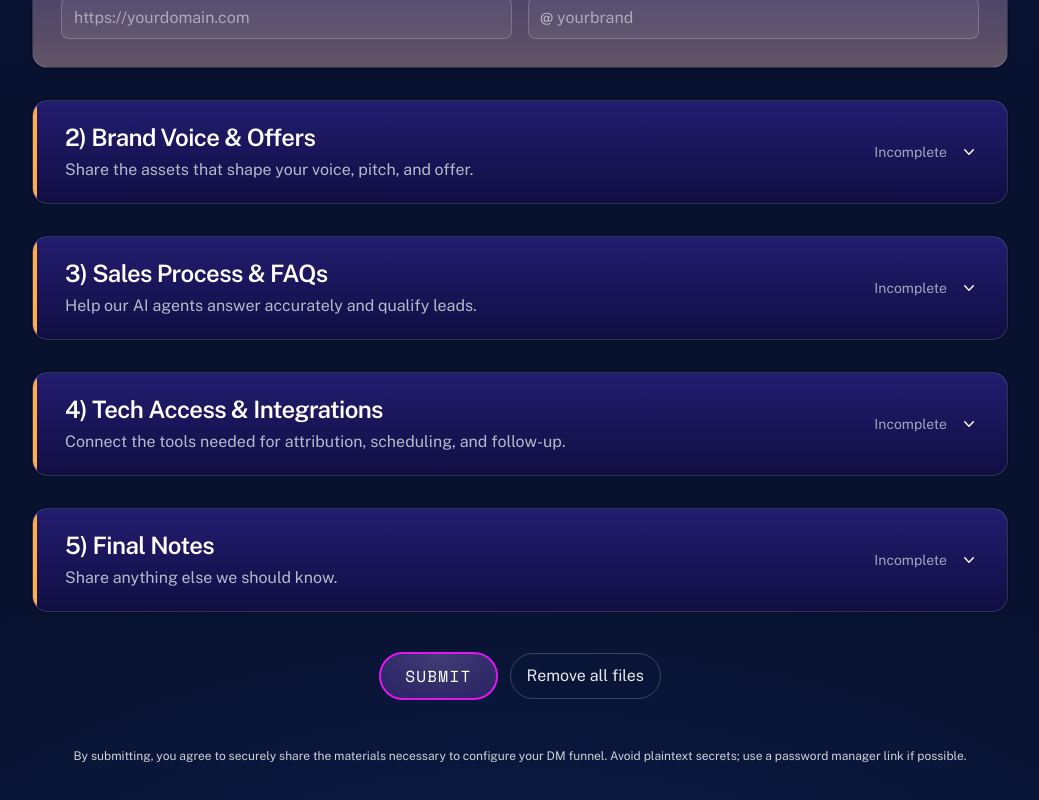
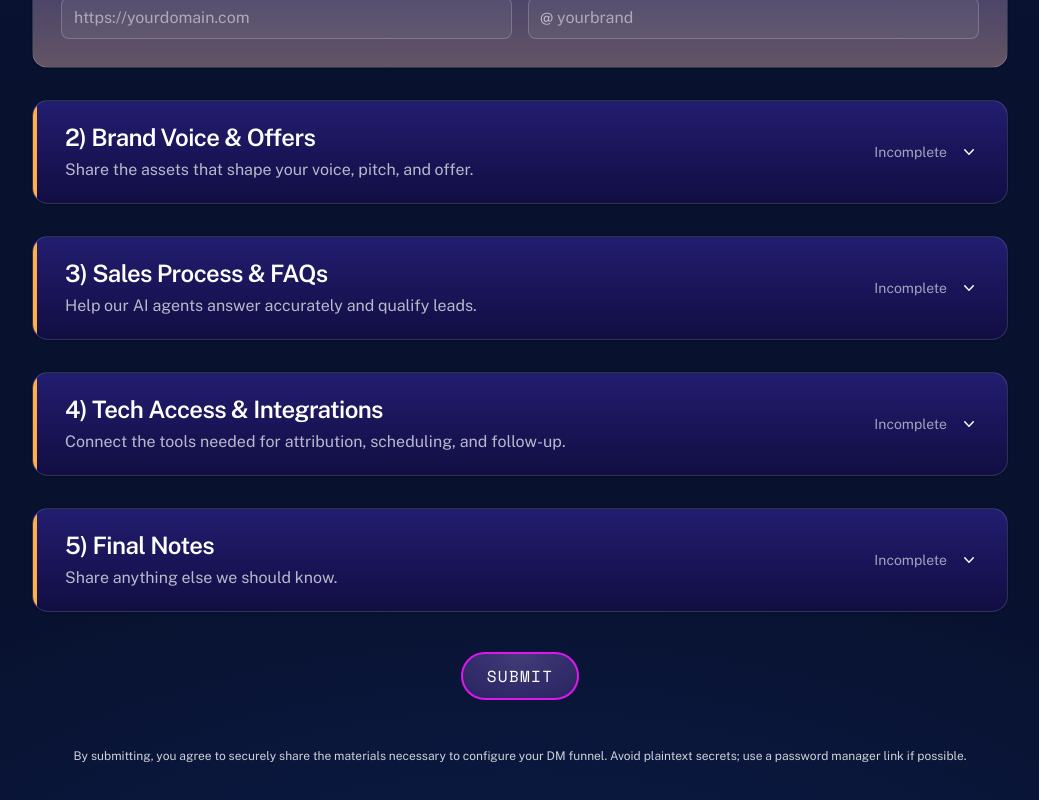
Before and after one commit to teamtechify/SoB_Intake, a Next.js app in the folder sob-intake/: page / in a window 1280 px wide. Shown: the part 599-1399 px from the top of the page, without its empty margins (120-1159 px from the left). Built offline with nearby package versions, Linux system fonts and the light colour scheme.

Commit message:
Removed Remove all files button

```diff
--- a/sob-intake/src/app/components/OnboardingPage.tsx
+++ b/sob-intake/src/app/components/OnboardingPage.tsx
@@ -210,10 +210,7 @@ export default function OnboardingPage() {
     });
   };
 
-  const clearAllFiles = () => {
-    setFilesByField({});
-    setFileCounts({});
-  };
+  // Removed clearAllFiles as bulk removal UI is no longer present
 
   const renderFileList = (fieldKey: string) => {
     const items = filesByField[fieldKey] || [];
@@ -730,13 +727,7 @@ export default function OnboardingPage() {
             <button type="submit" disabled={submitting} className="sob-pill-btn px-6 py-2.5 text-sm md:text-base disabled:opacity-60 disabled:cursor-not-allowed">
               <span className="sob-pill-label">{submitting ? "Submitting…" : "Submit"}</span>
             </button>
-            <button
-              type="button"
-              className="px-4 py-2.5 text-sm md:text-base rounded-full border border-white/20 text-white/90 hover:bg-white/10"
-              onClick={clearAllFiles}
-            >
-              Remove all files
-            </button>
+            {/* Removed 'Remove all files' button */}
             {success ? <span className="text-green-700 text-sm">{success}</span> : null}
             {error ? <span className="text-red-700 text-sm">{error}</span> : null}
           </div>
```
